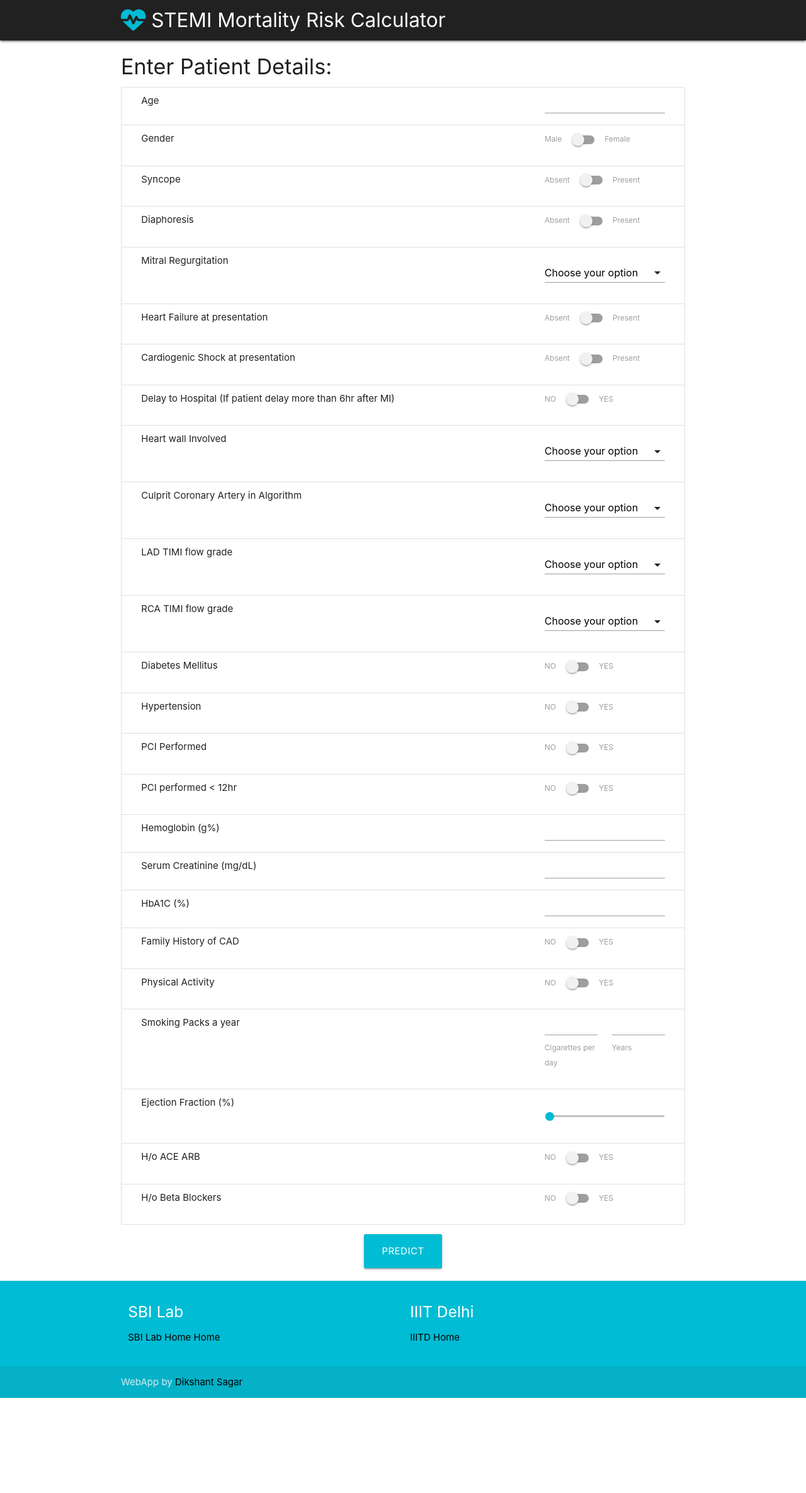
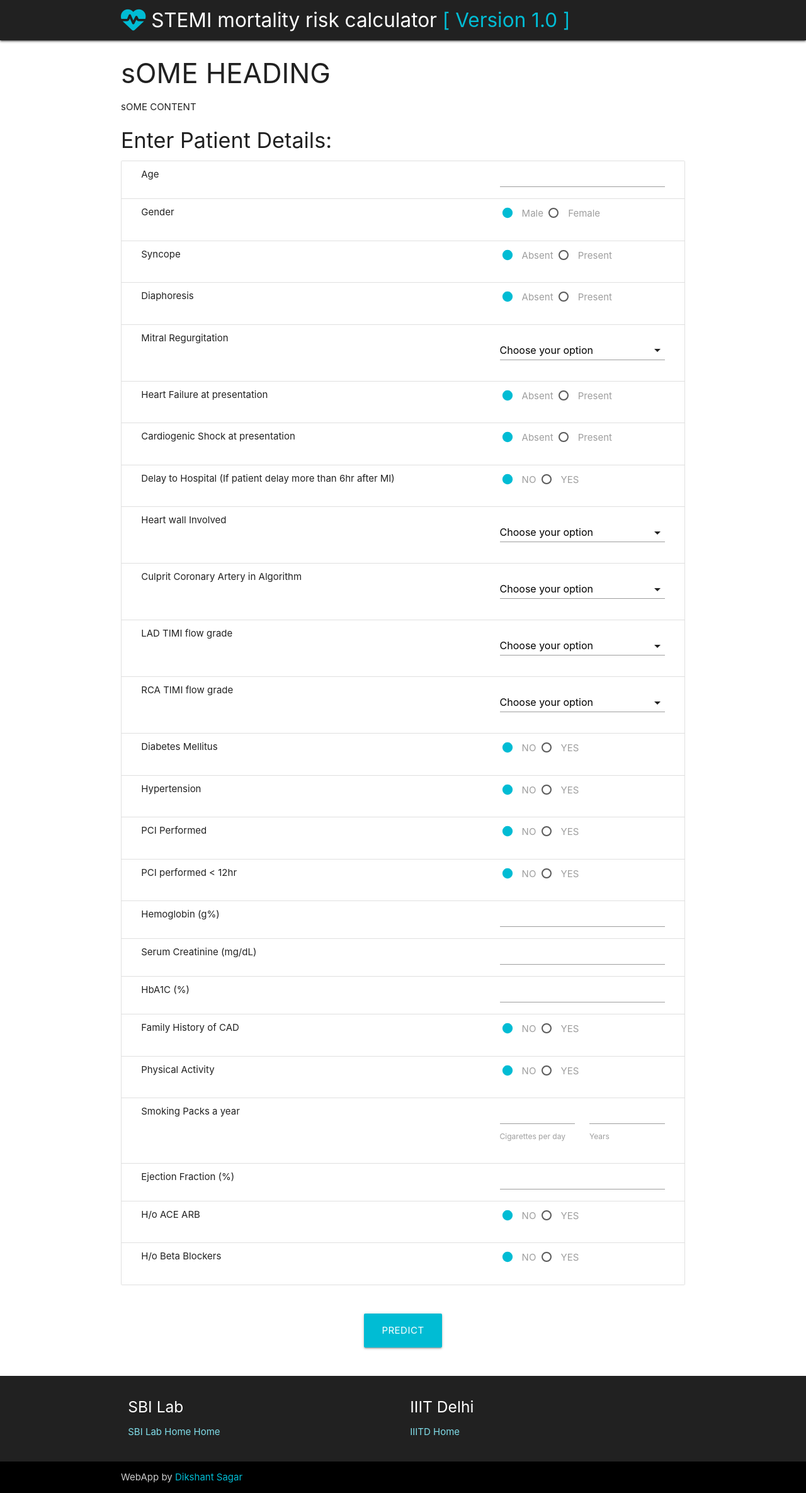
Before and after one commit to dikshantsagar/webheart, a Django app: page / in a window 1280 px wide. Shown: the whole page at 63% size. Before the commit the page ends 2220 px from the top, so only its background shows below. Run offline with Django 3.2, Linux system fonts and the light colour scheme; some libraries are stand-ins or nearby versions.

Commit message:
Update index.html

```diff
--- a/templates/index.html
+++ b/templates/index.html
@@ -15,11 +15,12 @@
 </head>
 <body>
 
-  <nav class="navbar-fixed">
+  <nav class="navbar">
     <nav class="grey darken-4" role="navigation">
       <div class="nav-wrapper container">
         <a id="logo-container" href="#" class="headboard">
-            <i class="fas fa-heartbeat fa-lg cyan-text"></i> STEMI Mortality Risk Calculator
+         <i class="fas fa-heartbeat fa-lg cyan-text"></i>
+         STEMI mortality risk calculator <span class="cyan-text"> [ Version 1.0 ]</span>
         </a>
 
       </div>
@@ -28,37 +29,50 @@
 
 
   <div class="container">
+
+        <h3>sOME HEADING</h3>
+        <P>sOME CONTENT</P>
+
       <h4>Enter Patient Details:</h4>
       <ul class="collection">
         <li class="collection-item">
             <div class="row mbot">
-                <div class="col s9">Age</div>
-                <div class="col s3"><input id="age" type="number" class="validate"></div>
+                <div class="col s4 l8">Age</div>
+                <div class="col s8 l4"><input id="age" type="number" class="validate"></div>
             </div>
         </li>
         <li class="collection-item">
             <div class="row">
-                <div class="col s9">Gender</div>
-                <div class="col s3"><div class="switch"><label>Male<input type="checkbox"  id="gender"><span class="lever"></span>Female</label></div></div>
+                <div class="col s4 l8">Gender</div>
+                <div class="col s8 l4">
+                    <label><input name="group1" type="radio" checked /><span>Male</span></label>
+                    <label><input name="group1" type="radio"  id="gender"/><span>Female</span></label>
+                </div>
             </div>
         </li>
         <li class="collection-item">
             <div class="row">
-                <div class="col s9">Syncope</div>
-                <div class="col s3"><div class="switch"><label>Absent<input type="checkbox" id="syncope"><span class="lever"></span>Present</label></div></div>
+                <div class="col s4 l8">Syncope</div>
+                <div class="col s8 l4">
+                    <label><input name="group2" type="radio" checked /><span>Absent</span></label>
+                    <label><input name="group2" type="radio"  id="syncope"/><span>Present</span></label>
+                </div>
             </div>
         </li>
         <li class="collection-item">
             <div class="row">
-                <div class="col s9">Diaphoresis</div>
-                <div class="col s3"><div class="switch"><label>Absent<input type="checkbox" id="diaphoresis"><span class="lever"></span>Present</label></div></div>
+                <div class="col s4 l8">Diaphoresis</div>
+                <div class="col s8 l4">
+                    <label><input name="group3" type="radio" checked /><span>Absent</span></label>
+                    <label><input name="group3" type="radio"  id="diaphoresis"/><span>Present</span></label>
+                </div>
             </div>
         </li>
         <li class="collection-item">
             <div class="row mbot">
-                <div class="col s9">Mitral Regurgitation</div>
+                <div class="col s4 l8">Mitral Regurgitation</div>
 
-                <div class="input-field col s3">
+                <div class="input-field col s8 l4">
                  <select id="mr">
                     <option value="" disabled selected>Choose your option</option>
                     <option value="1">No</option>
@@ -71,26 +85,34 @@
         </li>
         <li class="collection-item">
             <div class="row">
-                <div class="col s9">Heart Failure at presentation</div>
-                <div class="col s3"><div class="switch"><label>Absent<input type="checkbox" id="hfap"><span class="lever"></span>Present</label></div></div>
+                <div class="col s4 l8">Heart Failure at presentation</div>
+                <div class="col s8 l4">
+                    <label><input name="group4" type="radio" checked /><span>Absent</span></label>
+                    <label><input name="group4" type="radio"  id="hfap"/><span>Present</span></label>
+                </div>
             </div>
         </li>
         <li class="collection-item">
             <div class="row">
-                <div class="col s9">Cardiogenic Shock at presentation</div>
-                <div class="col s3"><div class="switch"><label>Absent<input type="checkbox" id="csap"><span class="lever"></span>Present</label></div></div>
+                <div class="col s4 l8">Cardiogenic Shock at presentation</div>
+                <div class="col s8 l4">
+                    <label><input name="group5" type="radio" checked /><span>Absent</span></label>
+                    <label><input name="group5" type="radio"  id="csap"/><span>Present</span></label>
+                </div>
             </div>
         </li>
         <li class="collection-item">
             <div class="row">
-                <div class="col s9">Delay to Hospital (If patient delay more than 6hr after MI)</div>
-                <div class="col s3"><div class="switch"><label>NO<input type="checkbox" id="delay"><span class="lever"></span>YES</label></div></div>
+                <div class="col s4 l8">Delay to Hospital (If patient delay more than 6hr after MI)</div>
+                <div class="col s8 l4">
+                    <label><input name="group6" type="radio" checked /><span>NO</span></label>
+                    <label><input name="group6" type="radio"  id="delay"/><span>YES</span></label>
             </div>
         </li>
         <li class="collection-item">
             <div class="row mbot">
-                <div class="col s9">Heart wall Involved</div>
-                <div class="input-field col s3">
+                <div class="col s4 l8">Heart wall Involved</div>
+                <div class="input-field col s8 l4">
                     <select id="wall">
                        <option value="" disabled selected>Choose your option</option>
                        <option value="1">Anterior Wall MI</option>
@@ -103,8 +125,8 @@
         </li>
         <li class="collection-item">
             <div class="row mbot">
-                <div class="col s9">Culprit Coronary Artery in Algorithm</div>
-                <div class="input-field col s3">
+                <div class="col s4 l8">Culprit Coronary Artery in Algorithm</div>
+                <div class="input-field col s8 l4">
                     <select multiple id="angiography">
                        <option value="" disabled selected>Choose your option</option>
                        <option value="1">LAD Angiography</option>
@@ -118,8 +140,8 @@
         </li>
         <li class="collection-item">
             <div class="row mbot">
-                <div class="col s9">LAD TIMI flow grade</div>
-                <div class="input-field col s3">
+                <div class="col s4 l8">LAD TIMI flow grade</div>
+                <div class="input-field col s8 l4">
                     <select id="timi">
                        <option value="" disabled selected>Choose your option</option>
                        <option value="0">0</option>
@@ -132,8 +154,8 @@
         </li>
         <li class="collection-item">
             <div class="row mbot">
-                <div class="col s9">RCA  TIMI flow grade</div>
-                <div class="input-field col s3">
+                <div class="col s4 l8">RCA  TIMI flow grade</div>
+                <div class="input-field col s8 l4">
                     <select id="rca">
                        <option value="" disabled selected>Choose your option</option>
                        <option value="0">0</option>
@@ -146,62 +168,80 @@
         </li>
         <li class="collection-item">
             <div class="row">
-                <div class="col s9">Diabetes Mellitus</div>
-                <div class="col s3"><div class="switch"><label>NO<input type="checkbox" id="diamel"><span class="lever"></span>YES</label></div></div>
+                <div class="col s4 l8">Diabetes Mellitus</div>
+                <div class="col s8 l4">
+                    <label><input name="group7" type="radio" checked /><span>NO</span></label>
+                    <label><input name="group7" type="radio"  id="diamel"/><span>YES</span></label>
+                </div>
             </div>
         </li>
         <li class="collection-item">
             <div class="row">
-                <div class="col s9">Hypertension</div>
-                <div class="col s3"><div class="switch"><label>NO<input type="checkbox" id="hyp"><span class="lever"></span>YES</label></div></div>
+                <div class="col s4 l8">Hypertension</div>
+                <div class="col s8 l4">
+                    <label><input name="group8" type="radio" checked /><span>NO</span></label>
+                    <label><input name="group8" type="radio"  id="hyp"/><span>YES</span></label>
+                </div>
             </div>
         </li>
         <li class="collection-item">
             <div class="row">
-                <div class="col s9">PCI Performed</div>
-                <div class="col s3"><div class="switch"><label>NO<input type="checkbox" id="pci"><span class="lever"></span>YES</label></div></div>
+                <div class="col s4 l8">PCI Performed</div>
+                <div class="col s8 l4">
+                    <label><input name="group9" type="radio" checked /><span>NO</span></label>
+                    <label><input name="group9" type="radio"  id="pci"/><span>YES</span></label>
+                </div>
             </div>
         </li>
         <li class="collection-item">
             <div class="row">
-                <div class="col s9">PCI performed < 12hr </div>
-                <div class="col s3"><div class="switch"><label>NO<input type="checkbox" id="pcitime"><span class="lever"></span>YES</label></div></div>
+                <div class="col s4 l8">PCI performed < 12hr </div>
+                <div class="col s8 l4">
+                    <label><input name="group10" type="radio" checked /><span>NO</span></label>
+                    <label><input name="group10" type="radio"  id="pcitime"/><span>YES</span></label>
+                </div>
             </div>
         </li>
         <li class="collection-item">
             <div class="row mbot">
-                <div class="col s9">Hemoglobin (g%)</div>
-                <div class="col s3"><input id="hemoglobin" type="number" class="validate"></div>
+                <div class="col s4 l8">Hemoglobin (g%)</div>
+                <div class="col s8 l4"><input id="hemoglobin" type="number" class="validate"></div>
             </div>
         </li>
         <li class="collection-item">
             <div class="row mbot">
-                <div class="col s9">Serum Creatinine (mg/dL)</div>
-                <div class="col s3"><input id="creatinine" type="number" class="validate"></div>
+                <div class="col s4 l8">Serum Creatinine (mg/dL)</div>
+                <div class="col s8 l4"><input id="creatinine" type="number" class="validate"></div>
             </div>
         </li>
         <li class="collection-item">
             <div class="row mbot">
-                <div class="col s9">HbA1C (%)</div>
-                <div class="col s3"><input id="hb1ac" type="number" class="validate"></div>
+                <div class="col s4 l8">HbA1C (%)</div>
+                <div class="col s8 l4"><input id="hb1ac" type="number" class="validate"></div>
             </div>
         </li>
         <li class="collection-item">
             <div class="row">
-                <div class="col s9">Family History of CAD</div>
-                <div class="col s3"><div class="switch"><label>NO<input type="checkbox" id="famcad"><span class="lever"></span>YES</label></div></div>
+                <div class="col s4 l8">Family History of CAD</div>
+                <div class="col s8 l4">
+                    <label><input name="group11" type="radio" checked /><span>NO</span></label>
+                    <label><input name="group11" type="radio"  id="famcad"/><span>YES</span></label>
+                </div>
             </div>
         </li>
         <li class="collection-item">
             <div class="row">
-                <div class="col s9">Physical Activity</div>
-                <div class="col s3"><div class="switch"><label>NO<input type="checkbox" id="physactivity"><span class="lever"></span>YES</label></div></div>
+                <div class="col s4 l8">Physical Activity</div>
+                <div class="col s8 l4">
+                    <label><input name="group12" type="radio" checked /><span>NO</span></label>
+                    <label><input name="group12" type="radio"  id="physactivity"/><span>YES</span></label>
+                </div>
             </div>
         </li>
         <li class="collection-item">
             <div class="row mbot">
-                <div class="col s9">Smoking Packs a year</div>
-                <div class="col s3">
+                <div class="col s4 l8">Smoking Packs a year</div>
+                <div class="col s8 l4">
                     <div class="row">
                         <div class="col s6">
                             <input placeholder="" id="cigperday" type="number" class="validate">
@@ -218,27 +258,31 @@
         </li>
         <li class="collection-item">
             <div class="row mbot">
-                <div class="col s9">Ejection Fraction (%)</div>
-                <div class="col s3">
-                    <p class="range-field">
-                        <input type="range" id="ejfrac" min="0" max="90" value="0"/>
-                    </p></div>
+                <div class="col s4 l8">Ejection Fraction (%)</div>
+                <div class="col s8 l4">
+                        <input id="ejfrac" type="number" class="validate">
+                </div>
             </div>
         </li>
         <li class="collection-item">
             <div class="row">
-                <div class="col s9">H/o ACE ARB</div>
-                <div class="col s3"><div class="switch"><label>NO<input type="checkbox" id="acearb"><span class="lever"></span>YES</label></div></div>
+                <div class="col s4 l8">H/o ACE ARB</div>
+                <div class="col s8 l4">
+                    <label><input name="group13" type="radio" checked /><span>NO</span></label>
+                    <label><input name="group13" type="radio"  id="acearb"/><span>YES</span></label>
+                </div>
             </div>
         </li>
         <li class="collection-item">
             <div class="row">
-                <div class="col s9">H/o Beta Blockers</div>
-                <div class="col s3"><div class="switch"><label>NO<input type="checkbox" id="beta"><span class="lever"></span>YES</label></div></div>
+                <div class="col s4 l8">H/o Beta Blockers</div>
+                <div class="col s8 l4">
+                    <label><input name="group14" type="radio" checked /><span>NO</span></label>
+                    <label><input name="group14" type="radio"  id="beta"/><span>YES</span></label>
             </div>
         </li>
       </ul>
-      <form class="row form center" id="pred" method='POST' onsubmit="return false">
+      <form class="row form center" id="pred" method='POST' onsubmit="return false" style="margin:3rem;">
         {% csrf_token %}
         <a class="waves-effect waves-light btn-large cyan predict modal-trigger" href='#predmodal'>Predict</a>
       </form>
@@ -250,8 +294,9 @@
         <h1>
             Mortality Prediction
         </h1>
+        <div class="container">
             <div class="row">
-            <div class="col s10 center" style="margin-top: 20px;">
+                <div class="col s6 l10 center" style="margin-top: 20px;">
 
                     <div class="preloader-wrapper big active" id="loader">
                         <div class="spinner-layer spinner-blue-only">
@@ -268,9 +313,12 @@
                         <div class="determinate red" id="measure"></div>
                     </div>
                 </div>
-            <div class="col s2">
+                <div class="col s6 l2">
                     <h2 id="meas" style="margin-top: 0;"></h2>
                 </div>
+
+            </div>
+
         </div>
 
       </div>
@@ -283,13 +331,13 @@
 
 
 
-  <footer class="page-footer cyan">
+  <footer class="page-footer grey darken-4">
     <div class="container">
       <div class="row">
         <div class="col l6 s12">
           <h5 class="white-text">SBI Lab</h5>
           <ul>
-            <li><a class="black-text text-lighten-3" href="http://sbilab.iiitd.edu.in/">SBI Lab Home Home</a></li>
+            <li><a class="cyan-text text-lighten-3" href="http://sbilab.iiitd.edu.in/">SBI Lab Home Home</a></li>
           </ul>
 
 
@@ -298,14 +346,14 @@
         <div class="col l3 s12">
           <h5 class="white-text">IIIT Delhi</h5>
           <ul>
-            <li><a class="black-text text-lighten-3" href="https://iiitd.ac.in/">IIITD Home</a></li>
+            <li><a class="cyan-text text-lighten-3" href="https://iiitd.ac.in/">IIITD Home</a></li>
           </ul>
         </div>
       </div>
     </div>
-    <div class="footer-copyright">
+    <div class="footer-copyright black">
       <div class="container">
-      WebApp by <a class="black-text text-lighten-3" href="https://www.linkedin.com/in/dikshant-sagar-1964b7110/">Dikshant Sagar</a>
+      WebApp by <a class="cyan-text" href="https://www.linkedin.com/in/dikshant-sagar-1964b7110/">Dikshant Sagar</a>
       </div>
     </div>
   </footer>
```
Lines whose indentation alone changed are shown as unchanged.
